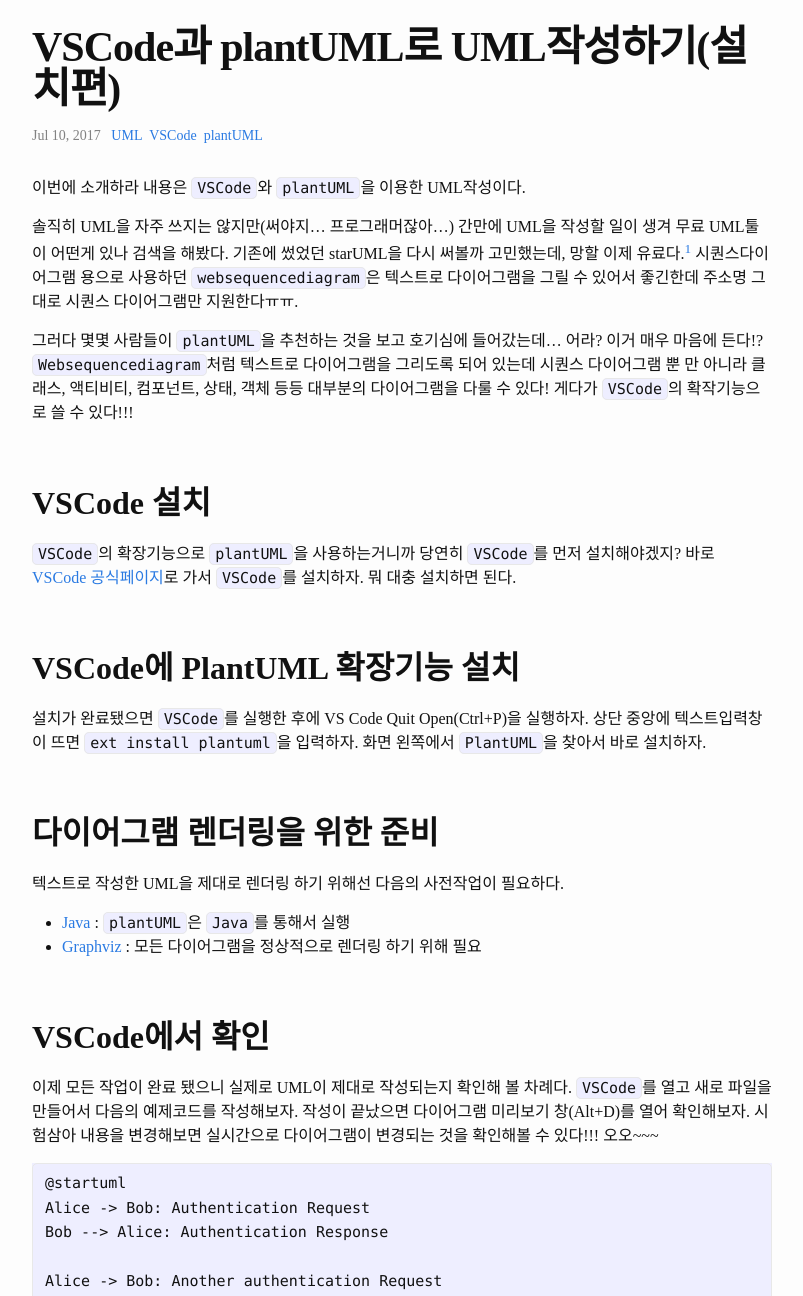
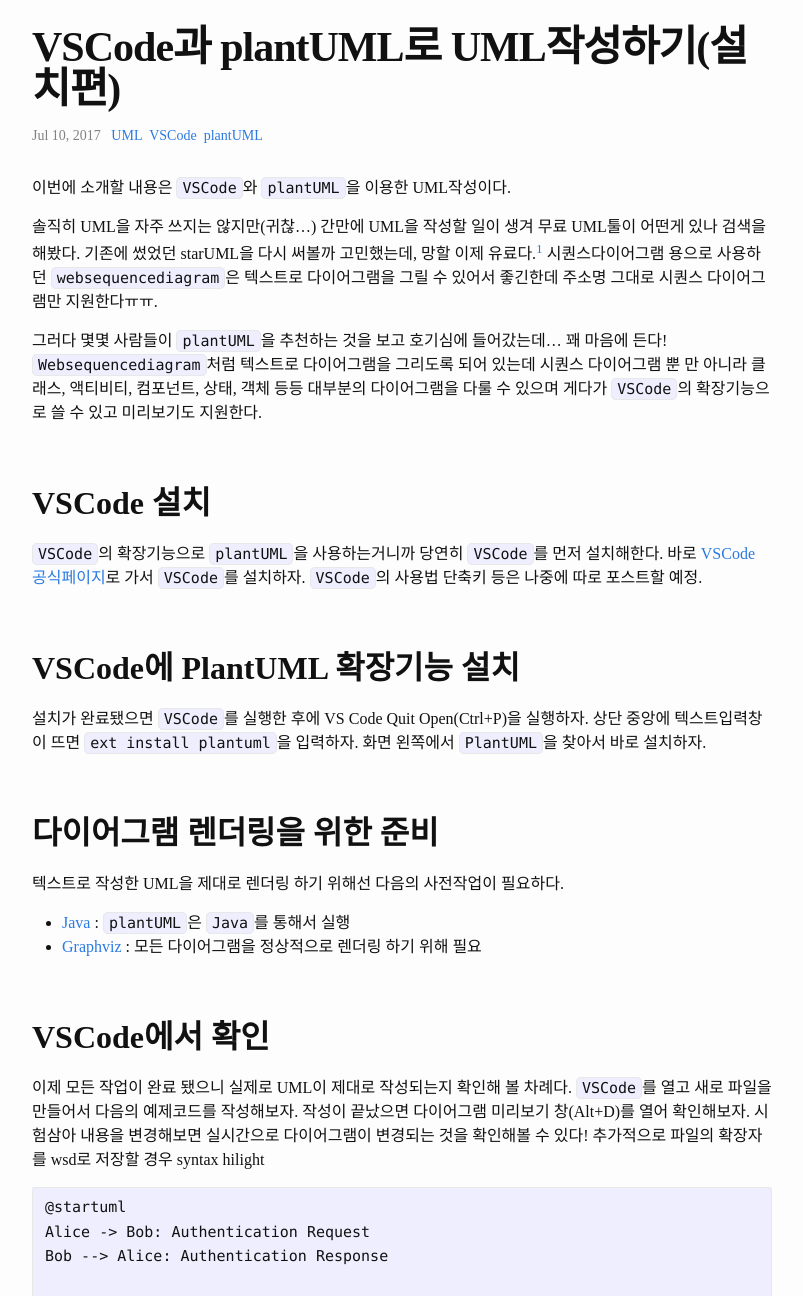
Before and after one commit to junkpub/blog, a Jekyll site: the page built from _posts/2017-07-11-VSCode_+_plantUML.md, in a window 1280 px wide and 1400 px high, cut to the strip 104-1400 px from the top of the window. Shown: the whole strip, without its empty margins (238-1041 px from the left). Built offline with Jekyll 4.4.1, drawn with Linux system fonts in a browser that asks for light colours; some web fonts are replaced; some of the changed text lies outside the part shown.

Commit message:
plantUML 관련 포스트 수정

````diff
--- a/_posts/2017-07-11-VSCode_+_plantUML.md
+++ b/_posts/2017-07-11-VSCode_+_plantUML.md
@@ -5,16 +5,16 @@
 categories: blog
 tags: UML VSCode plantUML
 ---
-이번에 소개하라 내용은 `VSCode`와 `plantUML`을 이용한 UML작성이다.
+이번에 소개할 내용은 `VSCode`와 `plantUML`을 이용한 UML작성이다.
 
- 솔직히 UML을 자주 쓰지는 않지만(써야지... 프로그래머잖아...) 간만에 UML을 작성할 일이 생겨 무료 UML툴이 어떤게 있나 검색을 해봤다. 기존에 썼었던 starUML을 다시 써볼까 고민했는데, 망할 이제 유료다.[^1] 시퀀스다이어그램 용으로 사용하던 `websequencediagram`은 텍스트로 다이어그램을 그릴 수 있어서 좋긴한데 주소명 그대로 시퀀스 다이어그램만 지원한다ㅠㅠ.
+솔직히 UML을 자주 쓰지는 않지만(귀찮...) 간만에 UML을 작성할 일이 생겨 무료 UML툴이 어떤게 있나 검색을 해봤다. 기존에 썼었던 starUML을 다시 써볼까 고민했는데, 망할 이제 유료다.[^1] 시퀀스다이어그램 용으로 사용하던 `websequencediagram`은 텍스트로 다이어그램을 그릴 수 있어서 좋긴한데 주소명 그대로 시퀀스 다이어그램만 지원한다ㅠㅠ.
 
-그러다 몇몇 사람들이 `plantUML`을 추천하는 것을 보고 호기심에 들어갔는데... 어라? 이거 매우 마음에 든다!? `Websequencediagram`처럼 텍스트로 다이어그램을 그리도록 되어 있는데 시퀀스 다이어그램 뿐 만 아니라 클래스, 액티비티, 컴포넌트, 상태, 객체 등등 대부분의 다이어그램을 다룰 수 있다! 게다가 `VSCode`의 확작기능으로 쓸 수 있다!!!
+그러다 몇몇 사람들이 `plantUML`을 추천하는 것을 보고 호기심에 들어갔는데... 꽤 마음에 든다! `Websequencediagram`처럼 텍스트로 다이어그램을 그리도록 되어 있는데 시퀀스 다이어그램 뿐 만 아니라 클래스, 액티비티, 컴포넌트, 상태, 객체 등등 대부분의 다이어그램을 다룰 수 있으며 게다가 `VSCode`의 확장기능으로 쓸 수 있고 미리보기도 지원한다.
 
-[^1]: 정확히는 완전 유료는 아니다. 2.0부터 유료이긴 하지만, 예전부터 무료로 사용해오던 1.0과 1.0의 오픈소스를 이용해 새로 만든 5.0은 무료이다. 소문으로는 2.0는 원작자가 만든 버전이라는 듯...
+[^1]: 완전 유료는 아니다. 2.0부터 유료이긴 하지만, 예전부터 무료로 사용해오던 1.0과 1.0의 오픈소스를 이용해 새로 만든 5.0은 무료이다. 소문으로는 2.0는 원작자가 만든 버전이라는 듯...
 
 ## VSCode 설치
-`VSCode`의 확장기능으로 `plantUML`을 사용하는거니까 당연히 `VSCode`를 먼저 설치해야겠지? 바로 [VSCode 공식페이지](https://code.visualstudio.com/)로 가서 `VSCode`를 설치하자. 뭐 대충 설치하면 된다.
+`VSCode`의 확장기능으로 `plantUML`을 사용하는거니까 당연히 `VSCode`를 먼저 설치해한다. 바로 [VSCode 공식페이지](https://code.visualstudio.com/)로 가서 `VSCode`를 설치하자. `VSCode`의 사용법 단축키 등은 나중에 따로 포스트할 예정.
 
 ## VSCode에 PlantUML 확장기능 설치
 설치가 완료됐으면 `VSCode`를 실행한 후에 VS Code Quit Open(Ctrl+P)을 실행하자. 상단 중앙에 텍스트입력창이 뜨면 `ext install plantuml`을 입력하자. 화면 왼쪽에서 `PlantUML`을 찾아서 바로 설치하자.
@@ -25,7 +25,7 @@
 * [Graphviz](http://www.graphviz.org/Download..php) : 모든 다이어그램을 정상적으로 렌더링 하기 위해 필요
 
 ## VSCode에서 확인
-이제 모든 작업이 완료 됐으니 실제로 UML이 제대로 작성되는지 확인해 볼 차례다. `VSCode`를 열고 새로 파일을 만들어서 다음의 예제코드를 작성해보자. 작성이 끝났으면 다이어그램 미리보기 창(Alt+D)를 열어 확인해보자. 시험삼아 내용을 변경해보면 실시간으로 다이어그램이 변경되는 것을 확인해볼 수 있다!!! 오오~~~
+이제 모든 작업이 완료 됐으니 실제로 UML이 제대로 작성되는지 확인해 볼 차례다. `VSCode`를 열고 새로 파일을 만들어서 다음의 예제코드를 작성해보자. 작성이 끝났으면 다이어그램 미리보기 창(Alt+D)를 열어 확인해보자. 시험삼아 내용을 변경해보면 실시간으로 다이어그램이 변경되는 것을 확인해볼 수 있다! 추가적으로 파일의 확장자를 wsd로 저장할 경우 syntax hilight
 ```
 @startuml
 Alice -> Bob: Authentication Request
@@ -37,6 +37,6 @@
 ```
 
 ## 끝내며
-막상 써보니 생각보다 더 좋다ㅋㅋ. 단점이라면 제대로된 다이어그램을 그리기 위해서는 문법들을 익혀야한다는 점. 다양한 종류의 다이어그램을 텍스트로 그릴 수 있다는게 역시나 매력적이다. 이걸 이제야 알다니ㅠㅠ
+막상 써보니 생각보다 훌륭하다. 단점이라면 제대로된 다이어그램을 그리기 위해서는 문법들을 익혀야한다는 점. 반면, 다양한 종류의 다이어그램을 텍스트를 이용해 그릴 수 있다는 부분은 큰 장점이다.
 
 다음 블로그에서는 `plantUML`을 제대로 사용하기 위한 문법을 알아보자. 뭐, 시퀀스 다이어그램이랑 클래스 다이어그램 정도만 짚고 넘어가면 될 듯 하다. 나머지는 나중에 필요해지면 그 때... 당장 급한 사람들은 [plantUML 공식페이지](http://plantuml.com/)로~
````
Also changed, not shown: _posts/2017-12-12-test.md (deleted, +0 -42 lines).
